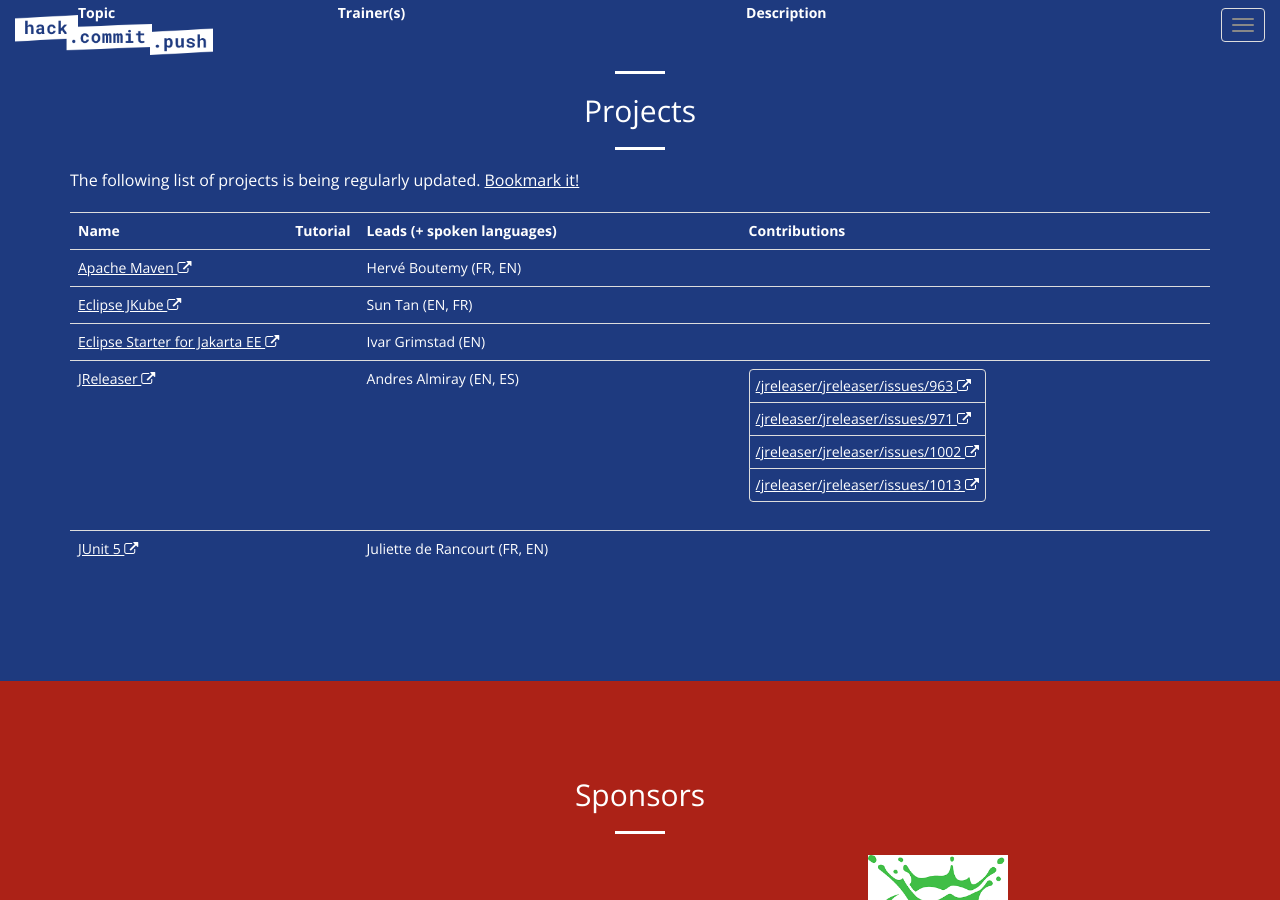
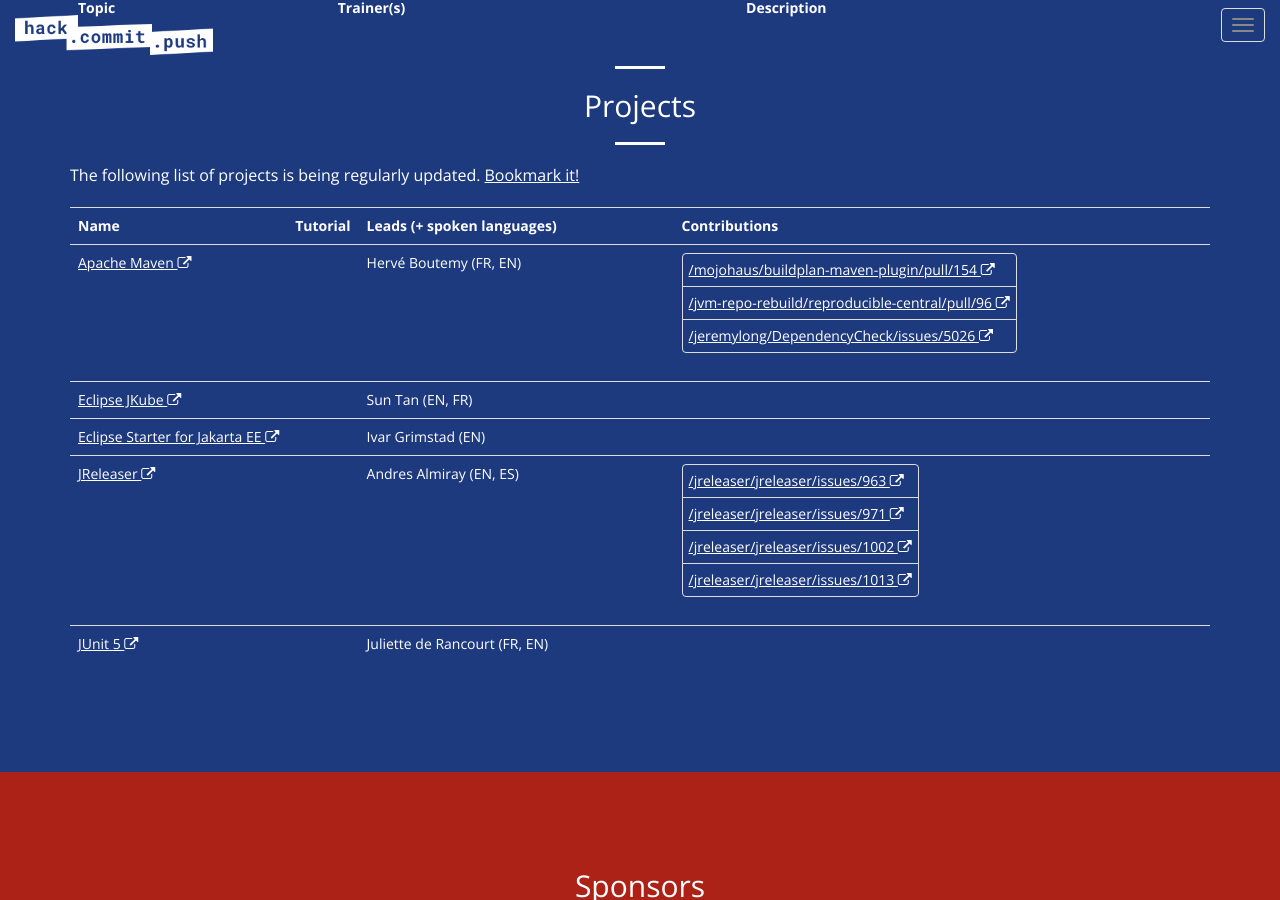
Before and after one commit to hack-commit-push/paris2022, a Jekyll site: the page built from index.html, in a window 1280 px wide and 900 px high, scrolled down 4085 px. Built offline with Jekyll 4.4.1, drawn with Linux system fonts in a browser that asks for light colours; part of the change alters nothing that is shown.

Commit message:
add contributions to Maven

```diff
--- a/_data/projects.yml
+++ b/_data/projects.yml
@@ -32,6 +32,10 @@
       spoken_languages:
         - FR
         - EN
+  contributions:
+    - https://github.com/mojohaus/buildplan-maven-plugin/pull/154
+    - https://github.com/jvm-repo-rebuild/reproducible-central/pull/96
+    - https://github.com/jeremylong/DependencyCheck/issues/5026
 
 - name: Eclipse JKube
   url: https://www.eclipse.org/jkube/
```
